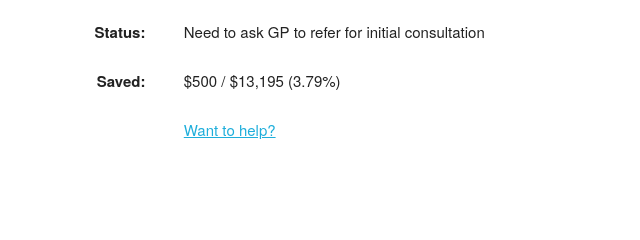
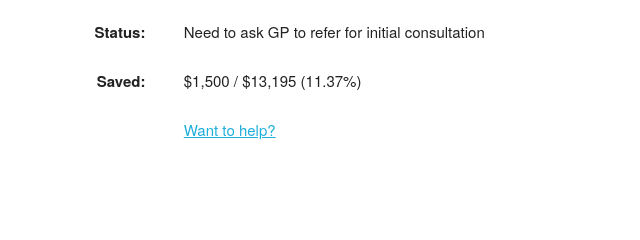
Before and after one commit to ineffyble/whenwilleffygetavagina, a plain HTML site: page index.html in a window 1280 px wide. Shown: the part 348-588 px from the top of the page, 309-949 px from the left. Drawn offline with Linux system fonts and the light colour scheme.

Commit message:
Update amount saved thanks to a generous donation by Sofia

```diff
--- a/index.html
+++ b/index.html
@@ -47,7 +47,7 @@
         </div>
     <script>
         var goal = 13195;
-        var saved = 500;
+        var saved = 1500;
         var percentSaved = ((saved/goal)*100);
         document.getElementById('saved').innerHTML = `\$${saved.toLocaleString()} / \$${goal.toLocaleString()} (${percentSaved.toFixed(2)}%)`;
         document.getElementById('amount').addEventListener('change', function(e) {
```
